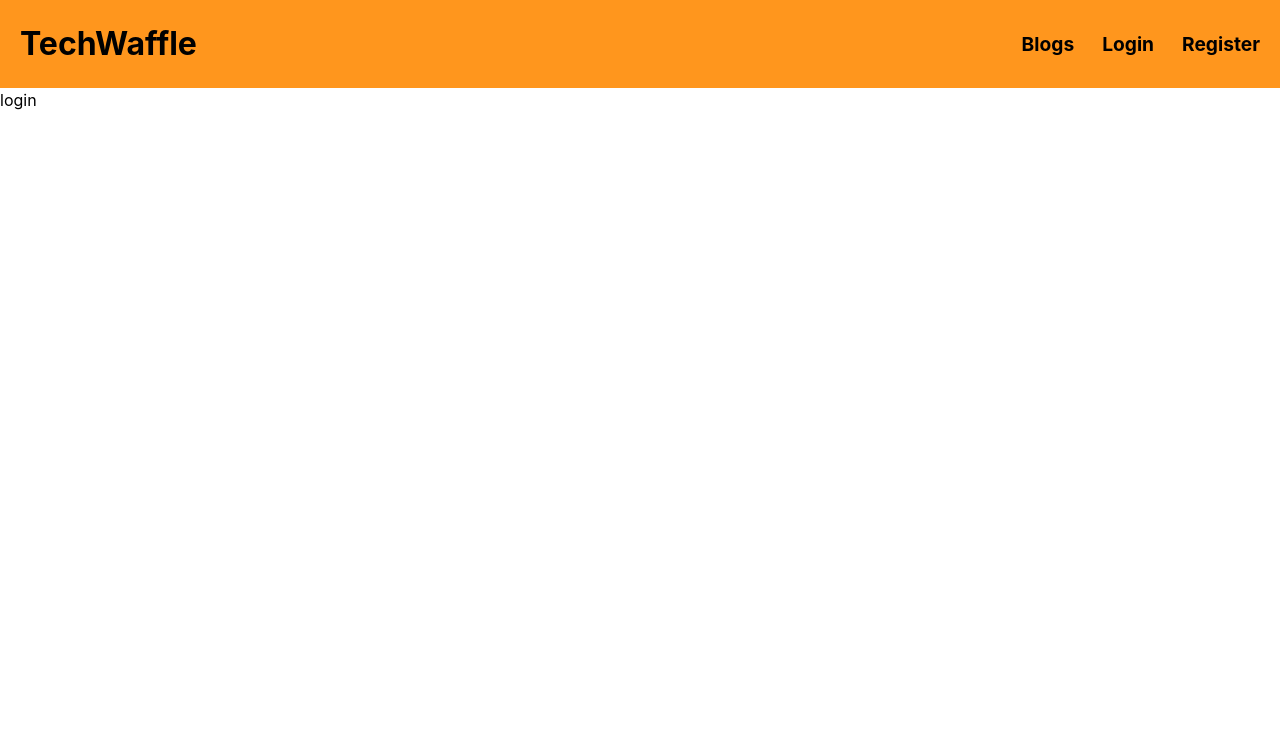
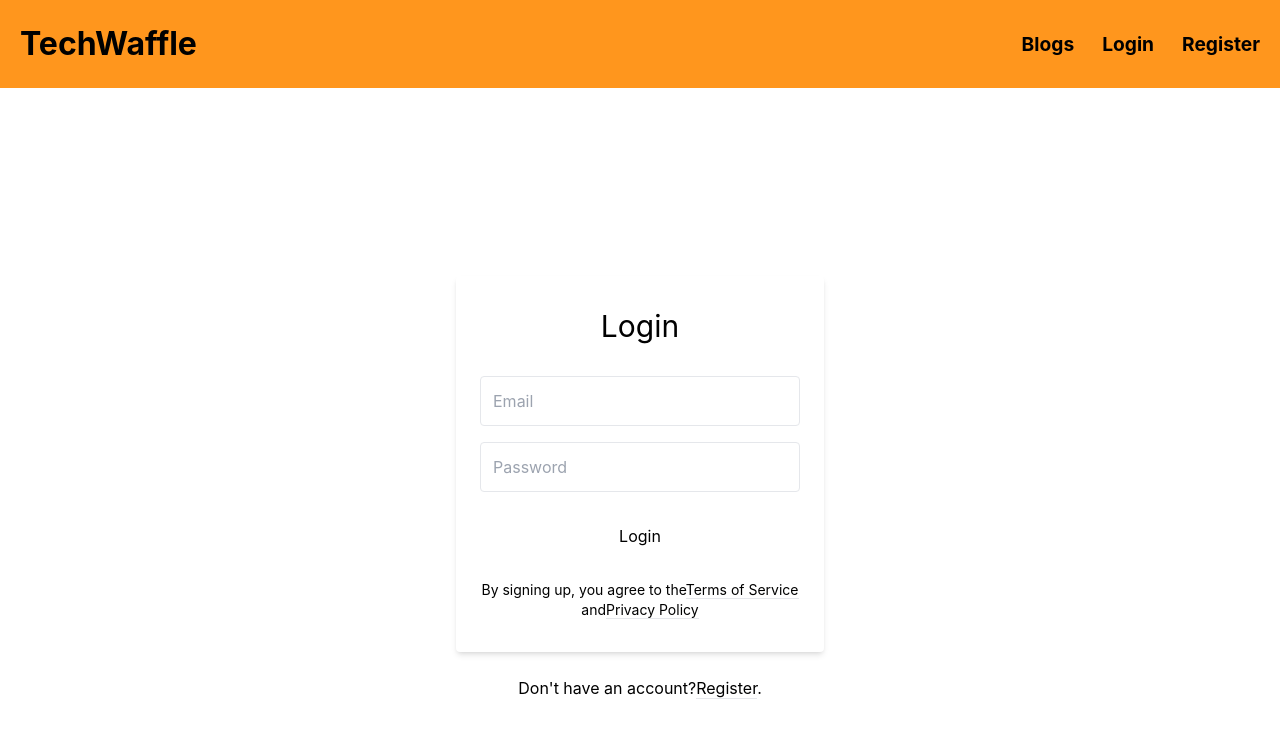
Before and after one commit to Hashimjasem/MERN_Blog, a React (Create React App) app in the folder frontend/: page /login in a window 1280 px wide. Shown: the top 738 px of the page. Built offline with nearby package versions, Linux system fonts and the light colour scheme.

Commit message:
Login & Register UI

```diff
--- /dev/null
+++ b/frontend/src/components/BlogCard.js
@@ -0,0 +1,23 @@
+function BlogCard() {
+    return (
+        <div className="columns-1 ">
+        <div className="max-w-sm border rounded-lg shadow bg-gray-800 border-gray-700">
+          <a href="#">
+            <img className="rounded-t-lg" src="https://techcrunch.com/wp-content/uploads/2023/06/reddit-logo-broken.jpg?w=730&crop=1" alt="" />
+          </a>
+          <div className="p-5">
+            <a href="#">
+              <h5 className="mb-2 text-2xl font-bold tracking-tight text-gray-900 dark:text-white">Noteworthy technology acquisitions 2021</h5>
+            </a>
+            <p className="mb-3 font-normal text-gray-700 dark:text-gray-400">Here are the biggest enterprise technology acquisitions of 2021 so far, in reverse chronological order.</p>
+            <a href="#" className="inline-flex items-center px-3 py-2 text-sm font-medium text-center text-white bg-blue-700 rounded-lg hover:bg-blue-800 focus:ring-4 focus:outline-none focus:ring-blue-300 dark:bg-blue-600 dark:hover:bg-blue-700 dark:focus:ring-blue-800">
+              Read more
+              <svg aria-hidden="true" className="w-4 h-4 ml-2 -mr-1" fill="currentColor" viewBox="0 0 20 20" xmlns="http://www.w3.org/2000/svg"><path fill-rule="evenodd" d="M10.293 3.293a1 1 0 011.414 0l6 6a1 1 0 010 1.414l-6 6a1 1 0 01-1.414-1.414L14.586 11H3a1 1 0 110-2h11.586l-4.293-4.293a1 1 0 010-1.414z" clip-rule="evenodd"></path></svg>
+            </a>
+          </div>
+        </div>
+      </div>
+     );
+}
+
+export default BlogCard;
--- a/frontend/src/pages/Home.js
+++ b/frontend/src/pages/Home.js
@@ -1,5 +1,30 @@
+import BlogCard from "../components/BlogCard";
+
 const Home = () => {
-    return <h1>Home</h1>;
-  };
+  return (
+    <div className="flex justify-center">
+    <div
+    className="
+    grid
+    columns-1
+    md:columns-2
+    mx-[1rem]
+    my-[3rem]
+    gap-y-5
+    ">
+      <BlogCard />
+      <BlogCard />
+      <BlogCard />
+      <BlogCard />
+      <BlogCard />
+      <BlogCard />
+      <BlogCard />
+      <BlogCard />
+      <BlogCard />
+      <BlogCard />
+    </div>
+    </div>
+  )
+};
 
-  export default Home;
+export default Home;
--- a/frontend/src/pages/Login.js
+++ b/frontend/src/pages/Login.js
@@ -1,9 +1,46 @@
 function Login(
 ) {
     return (
-        <>
-        login</>
-     );
+        <div class="bg-grey-lighter min-h-screen flex flex-col">
+            <div class="container max-w-sm mx-auto flex-1 flex flex-col items-center justify-center px-2">
+                <form class="bg-white px-6 py-8 rounded shadow-md text-black w-full">
+                    <h1 class="mb-8 text-3xl text-center">Login</h1>
+                    <input
+                        type="text"
+                        class="block border border-grey-light w-full p-3 rounded mb-4"
+                        name="email"
+                        placeholder="Email" />
+
+                    <input
+                        type="password"
+                        class="block border border-grey-light w-full p-3 rounded mb-4"
+                        name="password"
+                        placeholder="Password" />
+                    <button
+                        type="submit"
+                        class="w-full text-center py-3 rounded bg-green text-Black hover:bg-green-dark focus:outline-none my-1"
+                    >Login</button>
+
+                    <div class="text-center text-sm text-grey-dark mt-4">
+                        By signing up, you agree to the
+                        <a class="no-underline border-b border-grey-dark text-grey-dark" href="#">
+                            Terms of Service
+                        </a> and
+                        <a class="no-underline border-b border-grey-dark text-grey-dark" href="#">
+                            Privacy Policy
+                        </a>
+                    </div>
+                </form>
+
+                <div class="text-grey-dark mt-6">
+                    Don't have an account?
+                    <a class="no-underline border-b border-blue text-blue" href="../register/">
+                        Register
+                    </a>.
+                </div>
+            </div>
+        </div>
+    );
 }
 
 export default Login;
```
